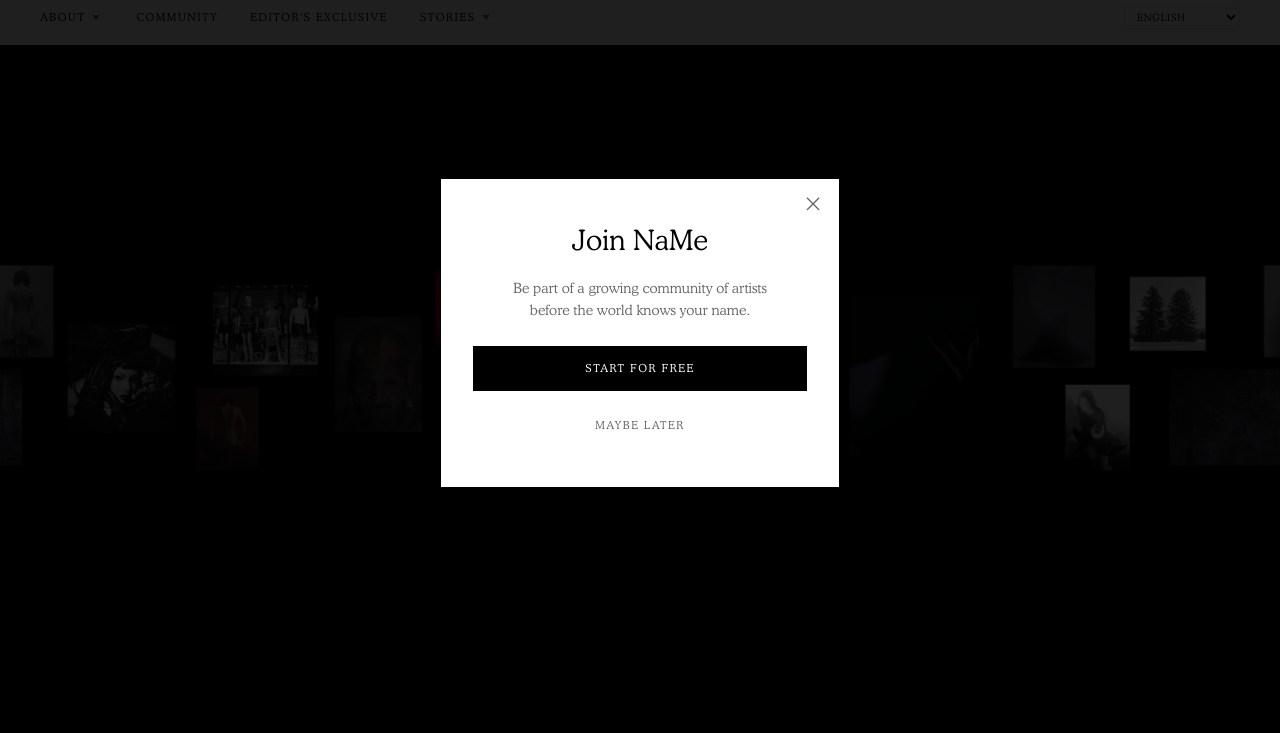
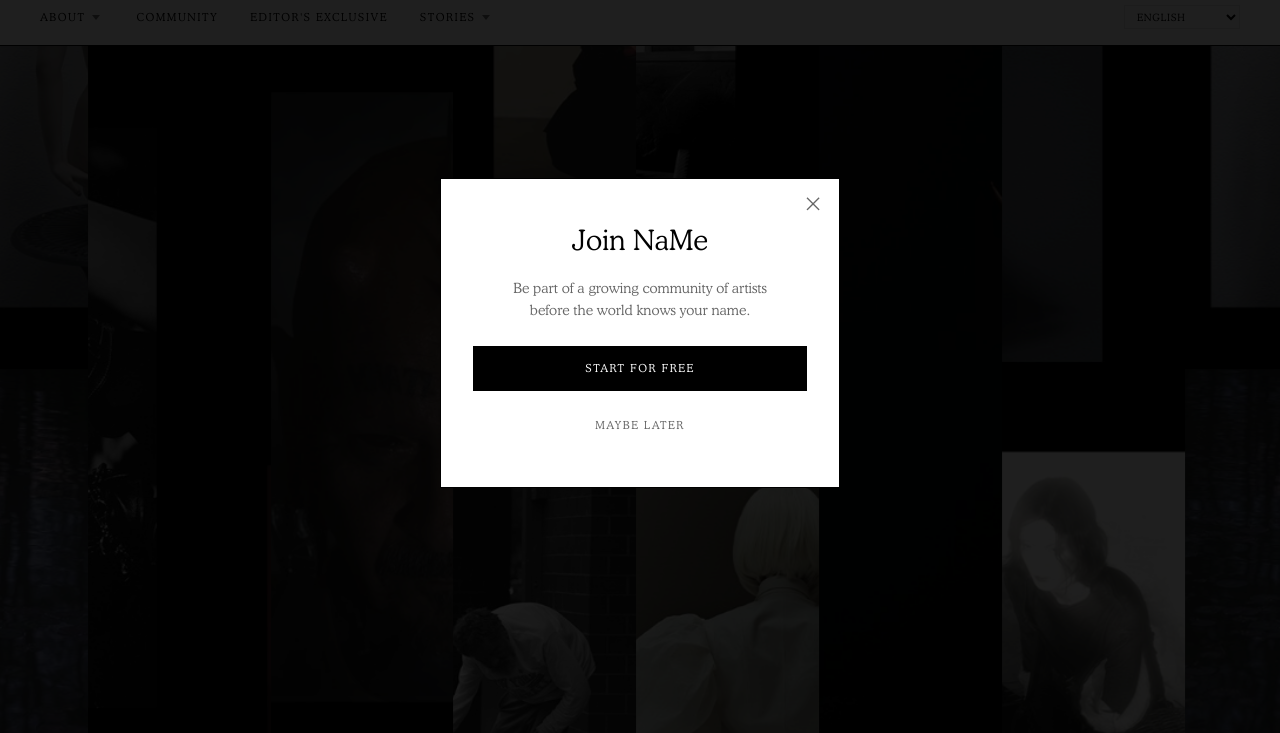
Before and after one commit to chensteven435688/NaMe, a plain HTML site: page index.html in a window 1280 px wide. Shown: the part 67-800 px from the top of the page. Drawn offline with nearby package versions, Linux system fonts and the light colour scheme; no server answers.

Commit message:
zoom in pic

```diff
--- a/styles.css
+++ b/styles.css
@@ -38,6 +38,7 @@
   --section-pad: clamp(2rem, 5vw, 4rem);
   --home-marquee-duration: 28s;
   --hero-slide-count: 7;
+  --hero-image-zoom: 1.65;
 }
 
 *,
@@ -482,7 +483,6 @@
 .hero--marquee {
   height: calc(100vh - var(--header-h));
   min-height: 520px;
-  max-height: 920px;
 }
 
 .hero--split {
@@ -549,14 +549,16 @@
   flex: 0 0 calc(100cqw / var(--hero-slide-count, 7));
   height: 100%;
   margin: 0;
+  overflow: hidden;
 }
 
 .hero__slide img {
   display: block;
   width: 100%;
   height: 100%;
-  object-fit: contain;
+  object-fit: cover;
   object-position: center;
+  transform: scale(var(--hero-image-zoom, 1.65));
   background: var(--bg-dark);
 }
 
```
